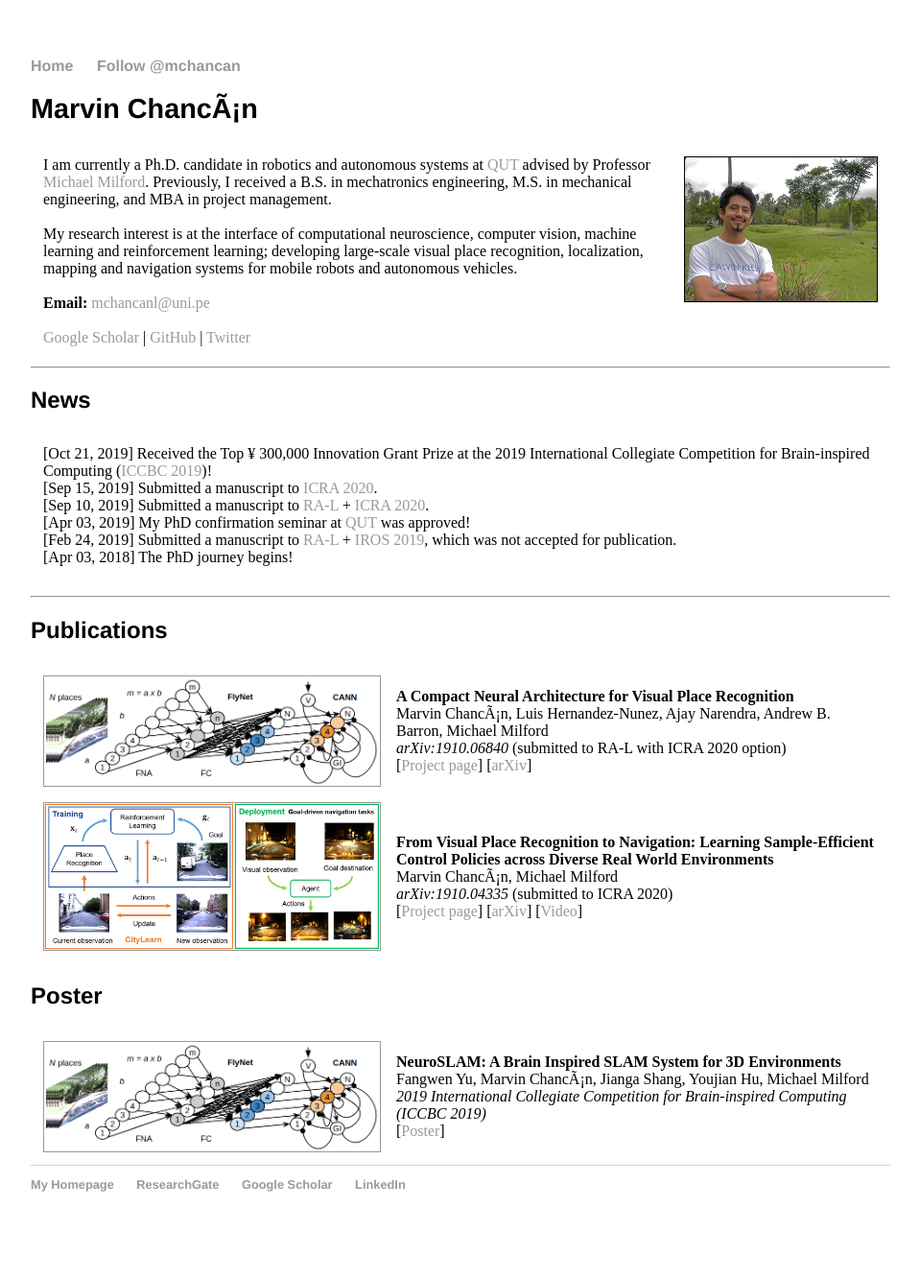
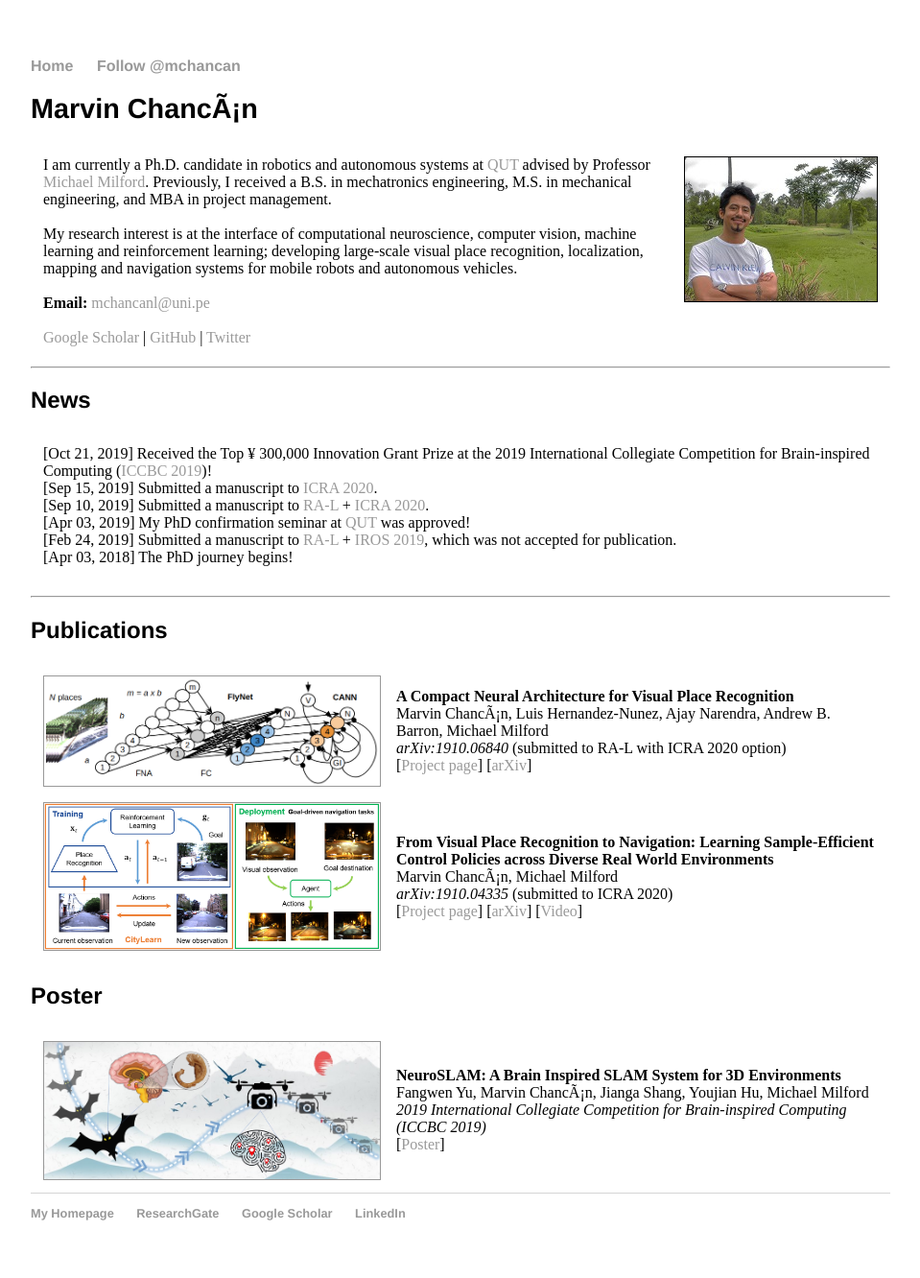
Before and after one commit to mchancan/mchancan.github.io, a Jekyll site: the page built from index.html, in a window 1280 px wide. Shown: the whole page at 96% size, without its empty margins (160-1119 px from the left). Built offline with Jekyll 4.4.1, drawn with Linux system fonts in a browser that asks for light colours; comment, search, counter and statistics services are not loaded; before the commit the page ends 1302 px from its top, so only the background shows below that.

Commit message:
Update index.html

```diff
--- a/index.html
+++ b/index.html
@@ -73,7 +73,7 @@ title: Marvin Chancán
 <table border="0" cellpadding="3" cellspacing="10">
 	<tr>
 		<td>
-			<a href="https://www.researchgate.net/publication/336813940_NeuroSLAM_A_Brain_Inspired_SLAM_System_for_3D_Environments"><img style="vertical-align:middle" src="projects/FlyNet/flynet.png"  width="350" height="inherit" border="1px" alt="" /></a>
+			<a href="https://www.researchgate.net/publication/336813940_NeuroSLAM_A_Brain_Inspired_SLAM_System_for_3D_Environments"><img style="vertical-align:middle" src="images/neuroslam.png"  width="350" height="inherit" border="1px" alt="" /></a>
 		</td>
 		<td>
 			<b>NeuroSLAM: A Brain Inspired SLAM System for 3D Environments </b> <br>
```
